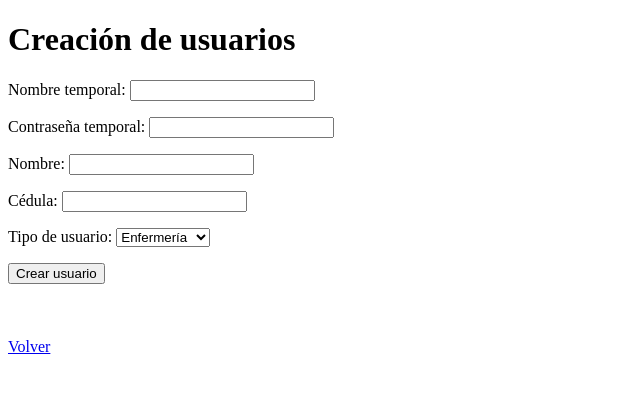
After one commit to Vision1470/Integrador-Desarrollo-de-Software, a Django app: page /jefa/crear-usuarios/ in a window 1280 px wide. The commit adds this page. Shown: the top 393 px of the page, without its empty margins (0-640 px from the left). Run offline with Django 5.2, Linux system fonts and the light colour scheme.

Commit message:
Ya se pueden crear ususarios

```diff
--- /dev/null
+++ b/usuarioJefa/templates/usuarioJefa/crear_usuarios.html
@@ -0,0 +1,57 @@
+<!DOCTYPE html>
+<html lang="en">
+<head>
+    <meta charset="UTF-8">
+    <title>Crear usuario</title>
+</head>
+<body>
+    <h1>Creación de usuarios</h1>
+
+    {% if messages %}
+    <div class="messages">
+        {% for message in messages %}
+            <div class="message {% if message.tags %}{{ message.tags }}{% endif %}">
+                {{ message }}
+            </div>
+        {% endfor %}
+    </div>
+    {% endif %}
+
+    <form method="POST">
+        {% csrf_token %}
+        <p>
+            <label for="nombre_temporal">Nombre temporal:</label>
+            <input type="text" id="nombre_temporal" name="nombre_temporal" required>
+        </p>
+
+        <p>
+            <label for="contraseña">Contraseña temporal:</label>
+            <input type="password" id="contraseña" name="contraseña" required>
+        </p>
+
+        <p>
+            <label for="nombre_real">Nombre:</label>
+            <input type="text" id="nombre_real" name="nombre_real" required>
+        </p>
+
+        <p>
+            <label for="cedula">Cédula:</label>
+            <input type="text" id="cedula" name="cedula" required>
+        </p>
+
+        <p>
+            <label for="tipo_usuario">Tipo de usuario:</label>
+            <select id="tipo_usuario" name="tipo_usuario" required>
+                <option value="EN">Enfermería</option>
+                <option value="DR">Doctor</option>
+                <option value="JP">Jefa de piso</option>
+            </select>
+        </p>
+
+        <button type="submit">Crear usuario</button>
+    </form>
+
+    <br><br><br>
+    <a href="{% url 'jefa:usuarios_' %}">Volver</a>
+</body>
+</html>
--- a/usuarioJefa/templates/usuarioJefa/menu_jefa.html
+++ b/usuarioJefa/templates/usuarioJefa/menu_jefa.html
@@ -14,9 +14,6 @@
         <a href="{% url 'jefa:calendario_' %}" class="button">Calendario</a>
     </td>
     <td>
-        <a class="button">Simulador</a>
-    </td>
-    <td>
         <a class="button">Solicitar medicamento</a>
     </td>
     <td>
@@ -25,6 +22,9 @@
     <td>
         <a href="{% url 'jefa:historiales_' %}" class="button">Historiales</a>
     </td>
+    <td>
+        <a href="{% url 'jefa:usuarios_' %}" class="button">Usuarios</a>
+    </td>
     <br><br><br><br>
     <td>
         <a href="{% url 'login:login' %}" class="button">Cerrar sesión</a>
--- a/usuarioJefa/urlsUj.py
+++ b/usuarioJefa/urlsUj.py
@@ -9,4 +9,10 @@ urlpatterns = [
     path('historial-pacientes/', views.historial_pacientes, name='historial_pacientes'),
     path('historial-empleados/', views.historial_empleados, name='historial_empleados'),
     path('calendario-/', views.calendario_, name='calendario_'),
+    path('usuarios-/', views.usuarios_, name='usuarios_'),
+    path('crear-usuarios/', views.crear_usuarios, name='crear_usuarios'),
+    path('gestionar-usuarios/', views.gestionar_usuarios, name='gestionar_usuarios'),
+    path('editar-usuario/<int:usuario_id>/', views.editar_usuario, name='editar_usuario'),
+    path('toggle-usuario/<int:usuario_id>/', views.toggle_usuario, name='toggle_usuario'),
+    path('eliminar-usuario/<int:usuario_id>/', views.eliminar_usuario, name='eliminar_usuario'),
 ]
--- a/usuarioJefa/views.py
+++ b/usuarioJefa/views.py
@@ -1,5 +1,7 @@
-from django.shortcuts import render, redirect
+from django.shortcuts import render, redirect, get_object_or_404
 from django.contrib.auth import authenticate, login
+from django.contrib import messages
+from login.models import Usuarios
 
 def menu_jefa(request):
     return render(request, 'usuarioJefa/menu_jefa.html')
@@ -18,3 +20,84 @@ def historial_pacientes(request):
 
 def calendario_(request):
     return render(request, 'usuarioJefa/calendario.html')
+
+def usuarios_(request):
+    return render(request, 'usuarioJefa/usuarios_.html')
+
+def crear_usuarios(request):
+    if request.method == 'POST':
+        nombre_temporal = request.POST.get('nombre_temporal')
+        contraseña = request.POST.get('contraseña')
+        nombre_real = request.POST.get('nombre_real')
+        cedula = request.POST.get('cedula')
+        tipo_usuario = request.POST.get('tipo_usuario')
+
+        # Validaciones
+        if Usuarios.objects.filter(username=nombre_temporal).exists():
+            messages.error(request, 'Este nombre de usuario temporal ya existe')
+            return render(request, 'usuarioJefa/crear_usuarios.html')
+
+        try:
+            # Crear el nuevo usuario
+            nuevo_usuario = Usuarios.objects.create_user(
+                username=nombre_temporal,
+                password=contraseña,
+                first_name=nombre_real,
+                cedula=cedula,
+                tipoUsuario=tipo_usuario,
+                primerIngreso=True,
+                is_active=True
+            )
+
+            messages.success(request, 'Usuario creado exitosamente')
+            return redirect('jefa:crear_usuarios.html')
+
+        except Exception as e:
+            messages.error(request, 'Error al crear el usuario')
+            return render(request, 'usuarioJefa/crear_usuarios.html')
+
+    return render(request, 'usuarioJefa/crear_usuarios.html')
+
+def gestionar_usuarios(request):
+    usuarios = Usuarios.objects.all().order_by('tipoUsuario', 'first_name')
+    return render(request, 'usuarioJefa/gestionar_usuarios.html', {'usuarios': usuarios})
+
+def editar_usuario(request, usuario_id):
+    usuario = get_object_or_404(Usuarios, id=usuario_id)
+
+    if request.method == 'POST':
+        nombre_real = request.POST.get('nombre_real')
+        cedula = request.POST.get('cedula')
+
+        try:
+            usuario.first_name = nombre_real
+            usuario.cedula = cedula
+            usuario.save()
+            messages.success(request, 'Usuario actualizado correctamente')
+            return redirect('jefa:gestionar_usuarios')
+        except Exception as e:
+            messages.error(request, 'Error al actualizar el usuario')
+
+    return render(request, 'usuarioJefa/editar_usuario.html', {'usuario': usuario})
+
+def toggle_usuario(request, usuario_id):
+    if request.method == 'POST':
+        usuario = get_object_or_404(Usuarios, id=usuario_id)
+        usuario.is_active = not usuario.is_active
+        usuario.save()
+
+        estado = "activado" if usuario.is_active else "desactivado"
+        messages.success(request, f'Usuario {estado} correctamente')
+
+    return redirect('jefa:gestionar_usuarios')
+
+def eliminar_usuario(request, usuario_id):
+    if request.method == 'POST':
+        usuario = get_object_or_404(Usuarios, id=usuario_id)
+        try:
+            usuario.delete()
+            messages.success(request, 'Usuario eliminado correctamente')
+        except Exception as e:
+            messages.error(request, 'Error al eliminar el usuario')
+
+    return redirect('jefa:gestionar_usuarios')
```
Also changed, not shown: usuarioJefa/templates/usuarioJefa/editar_usuario.html (added, +38 -0 lines), usuarioJefa/templates/usuarioJefa/gestionar_usuarios.html (added, +113 -0 lines), usuarioJefa/templates/usuarioJefa/usuarios_.html (added, +17 -0 lines), db.sqlite3.
